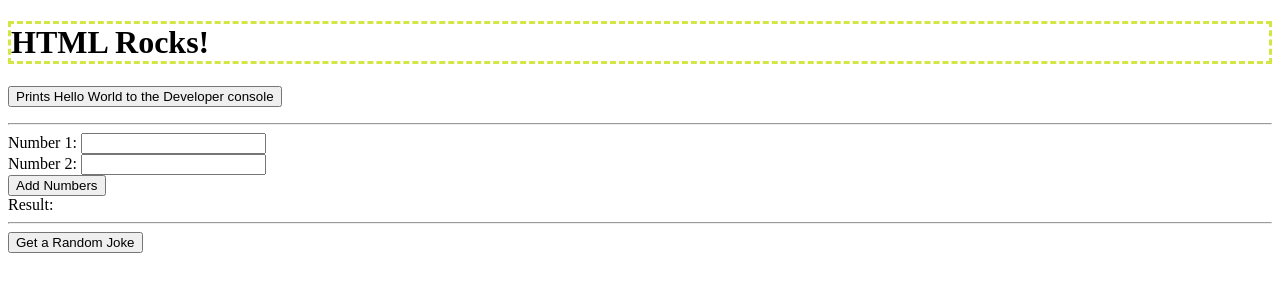
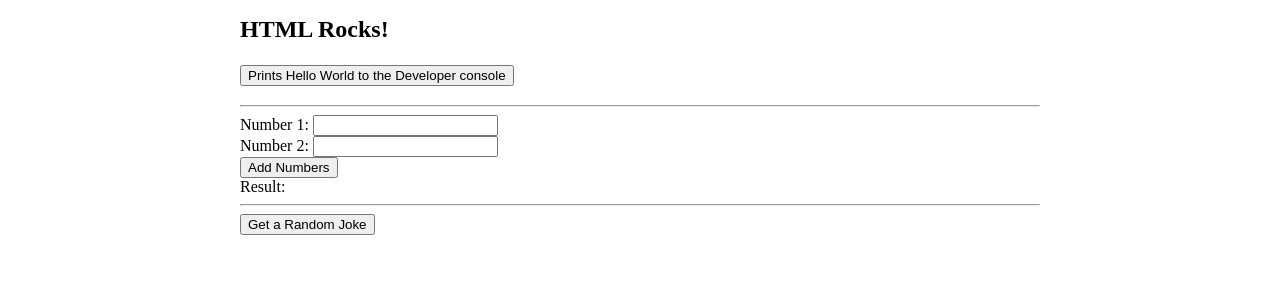
Before and after one commit to Bloop1542/M3.2-Lab, a website: page index.html in a window 1280 px wide. Drawn offline with Linux system fonts and the light colour scheme.

Commit message:
Lab started

```diff
--- a/css/style.css
+++ b/css/style.css
@@ -1,4 +1,24 @@
-h1{
-  border-color: #d3e644;
-  border-style: dashed;
+body {
+  max-width: 800px;
+  margin: 0 auto;
 }
+
+.sender-column {
+  text-align: right;
+}
+
+h1 {
+  font-size: 1.5em;
+}
+
+h2 {
+  font-size: 1.3em;
+}
+
+p,ul,ol,dl,address {
+  font-size: 1.1em;
+}
+
+p, li, dd, dt, address {
+  line-height: 1.5;
+}
```
